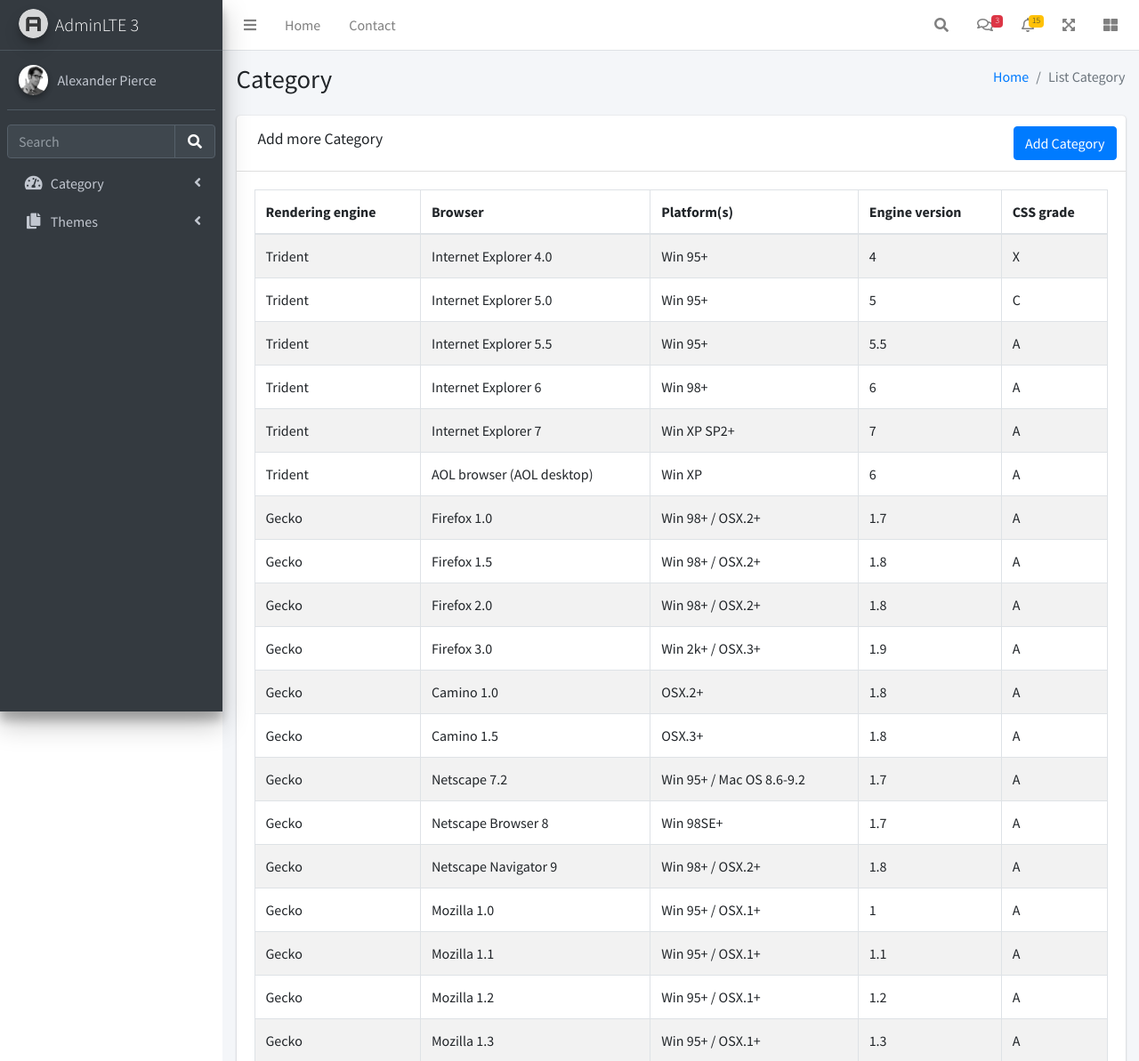
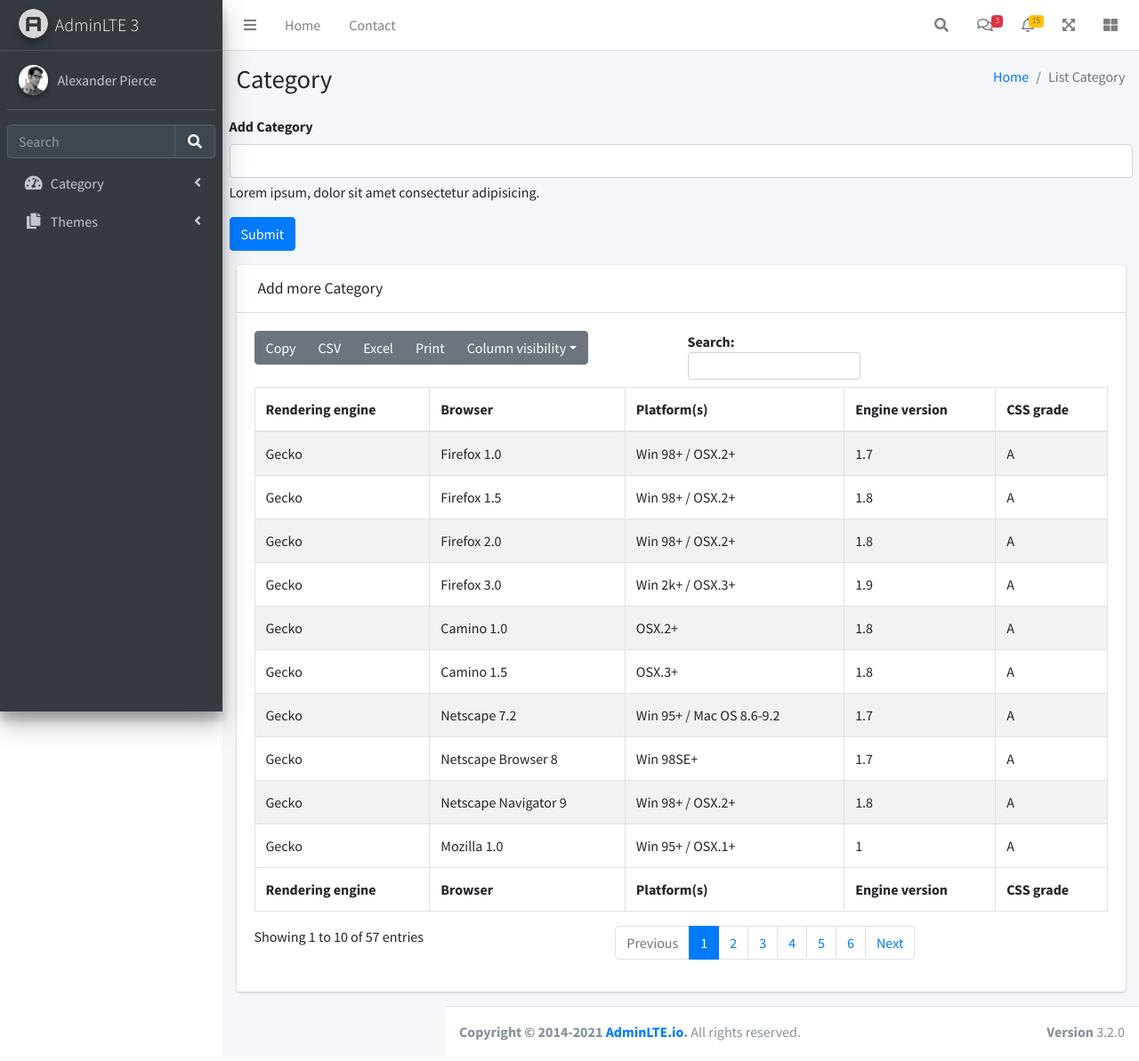
Before and after one commit to ashad85/admin-php-project_23, a PHP site: page /list.php in a window 1280 px wide. Shown: the top 1193 px of the page at 89% size. After the commit the page ends 1170 px from the top, so only its background shows below. Run offline with PHP 8.4, Linux system fonts and the light colour scheme; some libraries are stand-ins or nearby versions.

Commit message:
second commit

```diff
--- a/baise/foot.php
+++ b/baise/foot.php
@@ -59,6 +59,28 @@
 <script src="plugins/flot/plugins/jquery.flot.resize.js"></script>
 <!-- FLOT PIE PLUGIN - also used to draw donut charts -->
 <script src="plugins/flot/plugins/jquery.flot.pie.js"></script>
+<!-- AdminLTE for demo purposes -->
+<script src="dist/js/demo.js"></script>
+<!-- Page specific script -->
+<!-- jQuery -->
+<script src="plugins/jquery/jquery.min.js"></script>
+<!-- Bootstrap 4 -->
+<script src="plugins/bootstrap/js/bootstrap.bundle.min.js"></script>
+<!-- DataTables  & Plugins -->
+<script src="plugins/datatables/jquery.dataTables.min.js"></script>
+<script src="plugins/datatables-bs4/js/dataTables.bootstrap4.min.js"></script>
+<script src="plugins/datatables-responsive/js/dataTables.responsive.min.js"></script>
+<script src="plugins/datatables-responsive/js/responsive.bootstrap4.min.js"></script>
+<script src="plugins/datatables-buttons/js/dataTables.buttons.min.js"></script>
+<script src="plugins/datatables-buttons/js/buttons.bootstrap4.min.js"></script>
+<script src="plugins/jszip/jszip.min.js"></script>
+<script src="plugins/pdfmake/pdfmake.min.js"></script>
+<script src="plugins/pdfmake/vfs_fonts.js"></script>
+<script src="plugins/datatables-buttons/js/buttons.html5.min.js"></script>
+<script src="plugins/datatables-buttons/js/buttons.print.min.js"></script>
+<script src="plugins/datatables-buttons/js/buttons.colVis.min.js"></script>
+<!-- AdminLTE App -->
+<script src="dist/js/adminlte.min.js"></script>
 <!-- AdminLTE for demo purposes -->
 <script src="dist/js/demo.js"></script>
 <!-- Page specific script -->
--- a/list.php
+++ b/list.php
@@ -19,6 +19,16 @@
         </div><!-- /.container-fluid -->
     </section>
 
+    <div class="container mb-3">
+        <form>
+            <div class="mb-3">
+                <label for="exampleInputEmail1" class="form-label">Add Category</label>
+                <input type="text" class="form-control" id="exampleInputEmail1" aria-describedby="emailHelp">
+                <div id="emailHelp" class="form-text">Lorem ipsum, dolor sit amet consectetur adipisicing.</div>
+            </div>
+            <button type="submit" class="btn btn-primary">Submit</button>
+        </form>
+    </div>
     <!-- Main content -->
     <!-- Main content -->
     <section class="content">
@@ -28,9 +38,6 @@
                     <div class="card">
                         <div class="card-header">
                             <h3 class="card-title m-1">Add more Category </h3>
-                            <div class="card-tools">
-                                <a class="btn btn-primary" href="#" role="button">Add Category</a>
-                            </div>
                         </div>
                         <!-- /.card-header -->
                         <div class="card-body">
```
